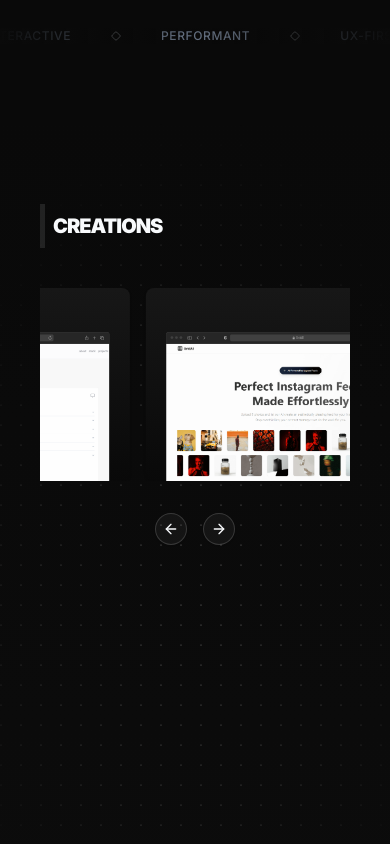
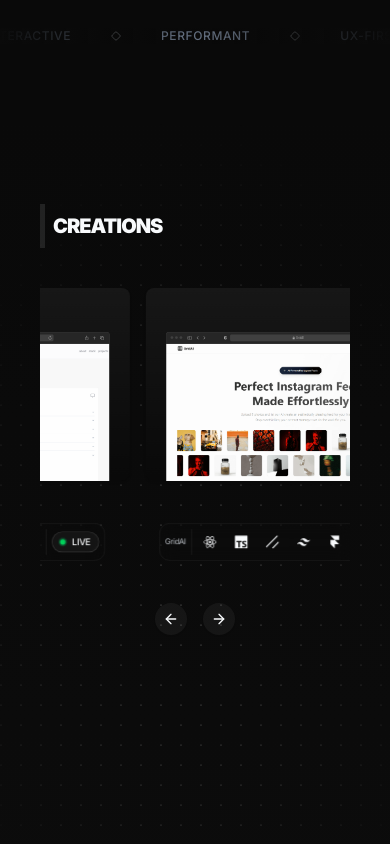
Before and after one commit to hassohamid/Portfolio-V1, a React (Vite) app: page / in a window 390 px wide. Shown: the part 1704-2548 px from the top of the page. Built offline with nearby package versions, Linux system fonts and the light colour scheme.

Commit message:
MobileTest

```diff
--- a/src/layout/Projects.tsx
+++ b/src/layout/Projects.tsx
@@ -69,8 +69,8 @@ export default function Projects() {
               <CarouselContent>
                 {ProjectList.map((project) => {
                   return (
-                    <CarouselItem className="max-w-2xl">
-                      <Card className="h-full flex flex-col overflow-hidden  py-0 bg-gradient-to-t  dark:from-background from-[rgb(252,252,252)] to-[rgb(241,241,241)] dark:to-neutral-900 border-0 rounded-md sm:rounded-none  ">
+                    <CarouselItem className="">
+                      <Card className=" flex flex-col overflow-hidden  py-0 bg-gradient-to-t  dark:from-background from-[rgb(252,252,252)] to-[rgb(241,241,241)] dark:to-neutral-900 border-0 rounded-md sm:rounded-none  ">
                         <div className="overflow-hidden">
                           <motion.a
                             initial={{ y: 20 }}
@@ -88,14 +88,56 @@ export default function Projects() {
                           </motion.a>
                         </div>
                       </Card>
+                      <div className=" flex items-center justify-center  ">
+                        <Dock
+                          iconDistance={80}
+                          className="scale-65 sm:scale-100 "
+                        >
+                          <h1 className="text-xs md:text-sm text-center text-primary/80 tracking-tighter whitespace-nowrap">
+                            {project.name}
+                          </h1>
+                          <Separator
+                            orientation="vertical"
+                            className="h-full"
+                          />
+                          {project.technologies.map((tech) => (
+                            <DockIcon className="">
+                              <tech.icon className="size-5 " />
+                            </DockIcon>
+                          ))}
+                          <Separator
+                            orientation="vertical"
+                            className="h-full"
+                          />
+
+                          <Button
+                            asChild
+                            variant="outline"
+                            size="sm"
+                            className="rounded-full shadow-md"
+                          >
+                            <a
+                              target="_blank"
+                              href={project.deployment}
+                              className="flex items-center gap-1 tracking-tight shadow-none"
+                            >
+                              <span className="relative flex h-2 w-2 mr-1">
+                                <span className="animate-ping absolute h-full w-full rounded-full bg-green-400 opacity-75"></span>
+                                <span className="rounded-full h-full w-full bg-green-500"></span>
+                              </span>
+                              LIVE
+                            </a>
+                          </Button>
+                        </Dock>
+                      </div>
                     </CarouselItem>
                   );
                 })}
               </CarouselContent>
             </div>
             <div className="flex justify-center gap-4 mt-12">
-              <CarouselPrevious className="static cursor-pointer" />
-              <CarouselNext className="static cursor-pointer " />
+              <CarouselPrevious className="static cursor-pointer border-0" />
+              <CarouselNext className="static cursor-pointer border-0  " />
             </div>
           </Carousel>
         </motion.div>
@@ -103,46 +145,3 @@ export default function Projects() {
     </>
   );
 }
-
-//  <div className=" flex flex-col items-center justify-center  ">
-//                         <Dock
-//                           iconDistance={80}
-//                           className="scale-67 sm:scale-80 md:scale-100"
-//                         >
-//                           <h1 className="text-xs md:text-sm text-center text-primary/80 tracking-tighter whitespace-nowrap">
-//                             {project.name}
-//                           </h1>
-//                           <Separator
-//                             orientation="vertical"
-//                             className="h-full"
-//                           />
-//                           {project.technologies.map((tech) => (
-//                             <DockIcon className="">
-//                               <tech.icon className="size-5  " />
-//                             </DockIcon>
-//                           ))}
-//                           <Separator
-//                             orientation="vertical"
-//                             className="h-full"
-//                           />
-
-//                           <Button
-//                             asChild
-//                             variant="outline"
-//                             size="sm"
-//                             className="rounded-full shadow-md"
-//                           >
-//                             <a
-//                               target="_blank"
-//                               href={project.deployment}
-//                               className="flex items-center gap-1 tracking-tight shadow-none"
-//                             >
-//                               <span className="relative flex h-2 w-2 mr-1">
-//                                 <span className="animate-ping absolute h-full w-full rounded-full bg-green-400 opacity-75"></span>
-//                                 <span className="rounded-full h-full w-full bg-green-500"></span>
-//                               </span>
-//                               LIVE
-//                             </a>
-//                           </Button>
-//                         </Dock>
-//                       </div>
```
